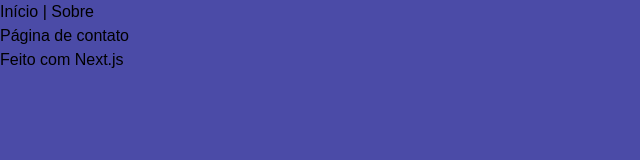
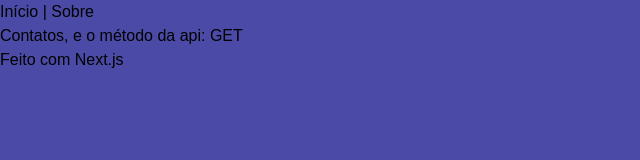
Before and after one commit to CoderEduardo/NextJs, a Next.js app in the folder teste/: page /contatos in a window 1280 px wide. Shown: the top 160 px of the page, without its empty margins (0-640 px from the left). Built offline with nearby package versions, Linux system fonts and the light colour scheme.

Commit message:
consumindo nossa propria api no client side

```diff
--- /dev/null
+++ b/teste/src/app/api/metodos/route.ts
@@ -0,0 +1,15 @@
+import { NextResponse } from "next/server";
+
+export async function GET() {
+  return NextResponse.json({ metodo: "GET" });
+}
+
+export async function POST(request: Request) {
+  const body = await request.json();
+  return NextResponse.json({ metodo: "POST", dados: body });
+}
+
+export async function PUT(request:Request) {
+    const body = await request.json()
+    return NextResponse.json({metodo:"PUT",dados:body})
+}
--- a/teste/src/app/contatos/page.jsx
+++ b/teste/src/app/contatos/page.jsx
@@ -1,11 +1,16 @@
+'use client'
+import { useEffect, useState } from "react"
+
 export default function Contato(){
 
-    return(
+const [metodo, setMetodo] = useState("")
 
-        <div>
-            <h2>Página de contato</h2>
-        </div>
+useEffect(()=>{
+    fetch('/api/metodos')
+    .then((res)=>res.json())
+    .then((data)=> setMetodo(data.metodo))
+})
 
-    )
+return <h1>Contatos, e o método da api: {metodo}</h1>
 
 }
```
